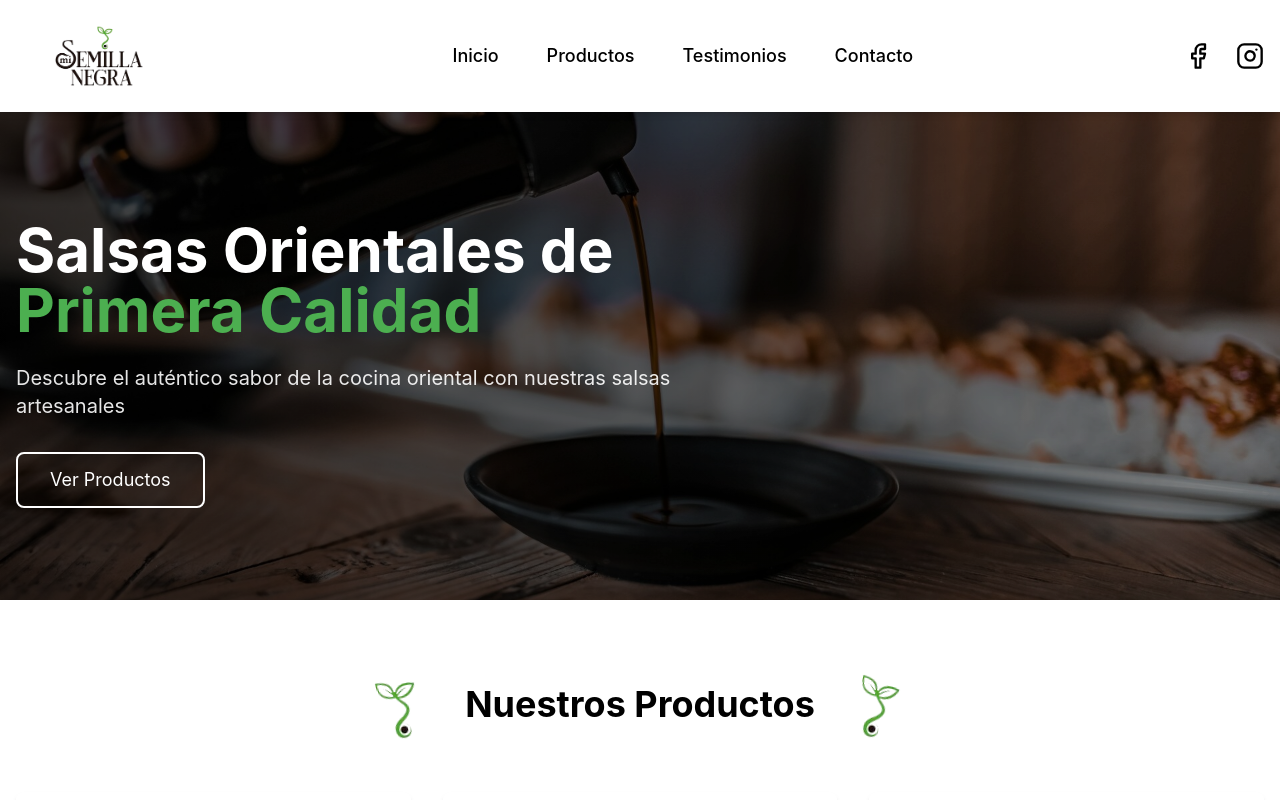
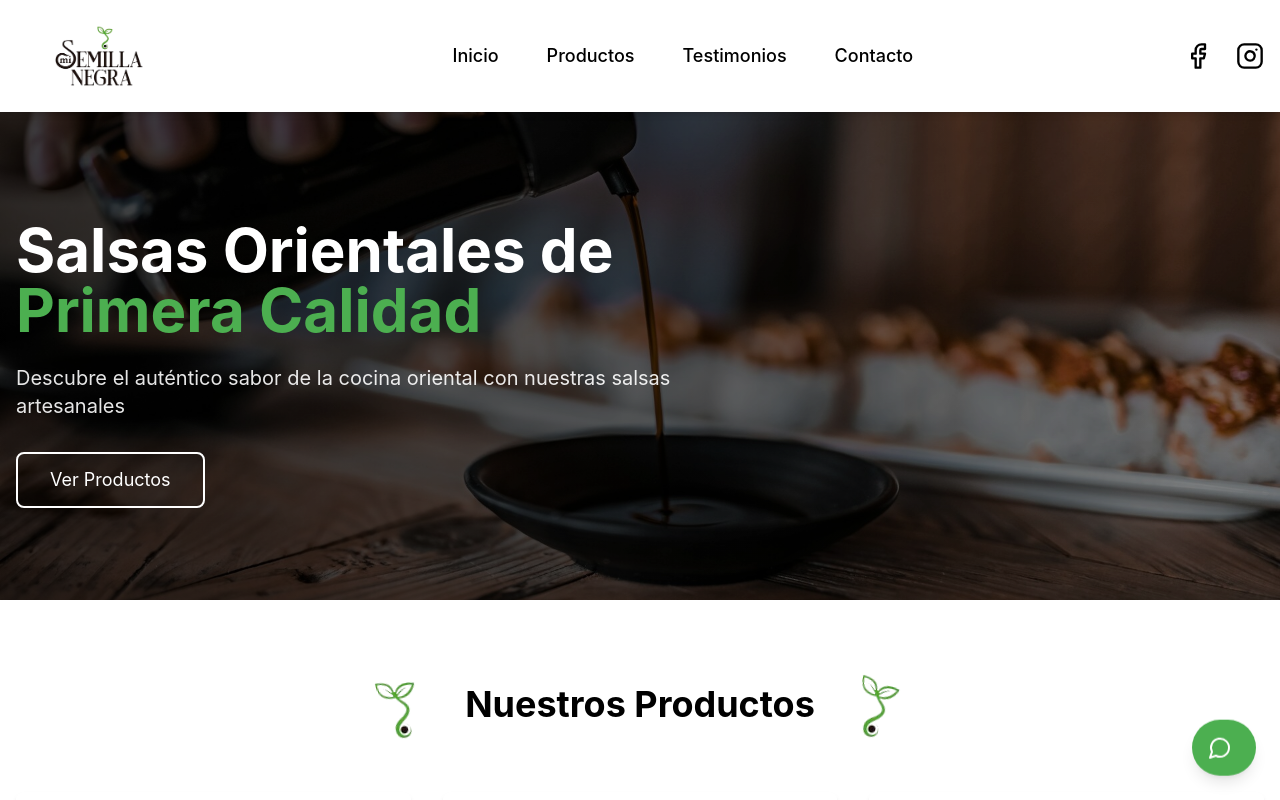
Before and after one commit to Juan-Zuniga-Codoceo/mi-semilla-negra, a React (Create React App) app: page / in a window 1280 px wide. Shown: the top 800 px of the page. Built offline with nearby package versions, Linux system fonts and the light colour scheme.

Commit message:
Agregado boton wsp

```diff
--- a/src/components/home/ContactStrip.js
+++ b/src/components/home/ContactStrip.js
@@ -13,7 +13,7 @@ const ContactStrip = () => {
 
           <div className="flex items-center gap-4">
             <a
-              href="https://wa.me/+56912345678"
+              href="https://wa.me/+56937062068"
               target="_blank"
               rel="noopener noreferrer"
               className="flex items-center gap-2 bg-white hover:bg-gray-100 px-6 py-3 rounded-lg transition-all duration-300"
@@ -23,7 +23,7 @@ const ContactStrip = () => {
             </a>
 
             <a
-              href="https://instagram.com/misemillanegra"
+              href="https://www.instagram.com/misemillanegra.cl/"
               target="_blank"
               rel="noopener noreferrer"
               className="flex items-center gap-2 bg-white hover:bg-gray-100 px-6 py-3 rounded-lg transition-all duration-300"
--- a/src/components/layout/Footer.js
+++ b/src/components/layout/Footer.js
@@ -23,8 +23,7 @@ const Footer = () => {
                 className="h-32 w-auto object-contain -mt-4" // Aumentado tamaño y ajustado margen
               />
               <p className="text-gray-600 leading-relaxed">
-                Descubre el auténtico sabor de la cocina oriental con nuestras
-                salsas artesanales de primera calidad.
+                Descubre el sabor de nuestro brebaje ancestral.
               </p>
             </div>
           </div>
@@ -69,7 +68,7 @@ const Footer = () => {
             </h3>
             <div className="space-y-4">
               <p className="text-gray-600">Email: info@misemillanegra.com</p>
-              <p className="text-gray-600">Teléfono: +56 9 1234 5678</p>
+              <p className="text-gray-600">Teléfono: +56 9 3706 2068</p>
               <div className="flex gap-4 pt-2">
                 <a
                   href="https://facebook.com"
@@ -81,7 +80,7 @@ const Footer = () => {
                   <Facebook className="w-6 h-6" />
                 </a>
                 <a
-                  href="https://instagram.com"
+                  href="https://www.instagram.com/misemillanegra.cl/"
                   className="text-gray-600 hover:text-secondary transition-colors duration-300"
                   aria-label="Instagram"
                   target="_blank"
--- a/src/components/layout/Header.js
+++ b/src/components/layout/Header.js
@@ -30,7 +30,7 @@ const Header = () => {
             <SocialLink href="https://facebook.com" aria-label="Facebook">
               <Facebook className="w-7 h-7" />
             </SocialLink>
-            <SocialLink href="https://instagram.com" aria-label="Instagram">
+            <SocialLink href="https://www.instagram.com/misemillanegra.cl/" aria-label="Instagram">
               <Instagram className="w-7 h-7" />
             </SocialLink>
           </div>
--- /dev/null
+++ b/src/components/layout/whatsAppbutton.js
@@ -0,0 +1,36 @@
+import React from 'react';
+import { MessageCircle } from 'lucide-react';
+
+const WhatsAppButton = () => {
+  // Número de WhatsApp y mensaje predeterminado
+  const phoneNumber = '+56937062068';
+  const message = 'Hola! Me gustaría obtener más información sobre sus productos.';
+
+  const handleClick = () => {
+    const whatsappUrl = `https://wa.me/${phoneNumber}?text=${encodeURIComponent(message)}`;
+    window.open(whatsappUrl, '_blank');
+  };
+
+  return (
+    <div className="fixed bottom-6 right-6 z-50">
+      {/* Círculo de animación */}
+      <div className="absolute inset-0 bg-secondary rounded-full animate-pulse-ring opacity-75" />
+
+      <button
+        onClick={handleClick}
+        className="relative bg-secondary hover:bg-secondary-dark
+                   text-white rounded-full p-4 shadow-lg
+                   transform hover:scale-110 transition-all duration-300
+                   flex items-center gap-2 group animate-slight-bounce"
+        aria-label="Contactar por WhatsApp"
+      >
+        <MessageCircle className="w-6 h-6" />
+        <span className="max-w-0 overflow-hidden group-hover:max-w-xs transition-all duration-500 ease-in-out whitespace-nowrap">
+          Contáctanos
+        </span>
+      </button>
+    </div>
+  );
+};
+
+export default WhatsAppButton;
--- a/src/pages/Home.js
+++ b/src/pages/Home.js
@@ -6,6 +6,7 @@ import ContactStrip from '../components/home/ContactStrip';
 import Testimonials from '../components/home/Testimonials';
 import Contact from '../components/home/Contact';
 import Footer from '../components/layout/Footer';
+import WhatsAppButton from '../components/layout/whatsAppbutton';
 
 const Home = () => {
   return (
@@ -16,6 +17,7 @@ const Home = () => {
       <Testimonials />
       <Contact />
       <Footer />
+      <WhatsAppButton />
     </main>
   );
 };
--- a/tailwind.config.js
+++ b/tailwind.config.js
@@ -1,25 +1,46 @@
 /** @type {import('tailwindcss').Config} */
 module.exports = {
   content: [
-    "./src/**/*.{js,jsx}",
+    './src/pages/**/*.{js,ts,jsx,tsx,mdx}',
+    './src/components/**/*.{js,ts,jsx,tsx,mdx}',
+    './src/app/**/*.{js,ts,jsx,tsx,mdx}',
   ],
   theme: {
     extend: {
       colors: {
         primary: {
-          DEFAULT: '#000000',
+          DEFAULT: '#000000', // Negro
           light: '#404040',
         },
         secondary: {
-          DEFAULT: '#4CAF50',
+          DEFAULT: '#4CAF50', // Verde
           light: '#81C784',
           dark: '#388E3C',
         },
         neutral: {
-          DEFAULT: '#FFFFFF',
+          DEFAULT: '#FFFFFF', // Blanco
           light: '#F5F5F5',
           dark: '#E0E0E0',
         }
+      },
+      fontFamily: {
+        serif: ['var(--font-playfair)'],
+        sans: ['var(--font-inter)'],
+      },
+      keyframes: {
+        'pulse-ring': {
+          '0%': { transform: 'scale(0.95)', opacity: '0.5' },
+          '50%': { transform: 'scale(1.05)', opacity: '0.3' },
+          '100%': { transform: 'scale(0.95)', opacity: '0.5' },
+        },
+        'slight-bounce': {
+          '0%, 100%': { transform: 'translateY(0)' },
+          '50%': { transform: 'translateY(-4px)' },
+        }
+      },
+      animation: {
+        'pulse-ring': 'pulse-ring 3s cubic-bezier(0.4, 0, 0.6, 1) infinite',
+        'slight-bounce': 'slight-bounce 2s ease-in-out infinite',
       }
     },
   },
```
